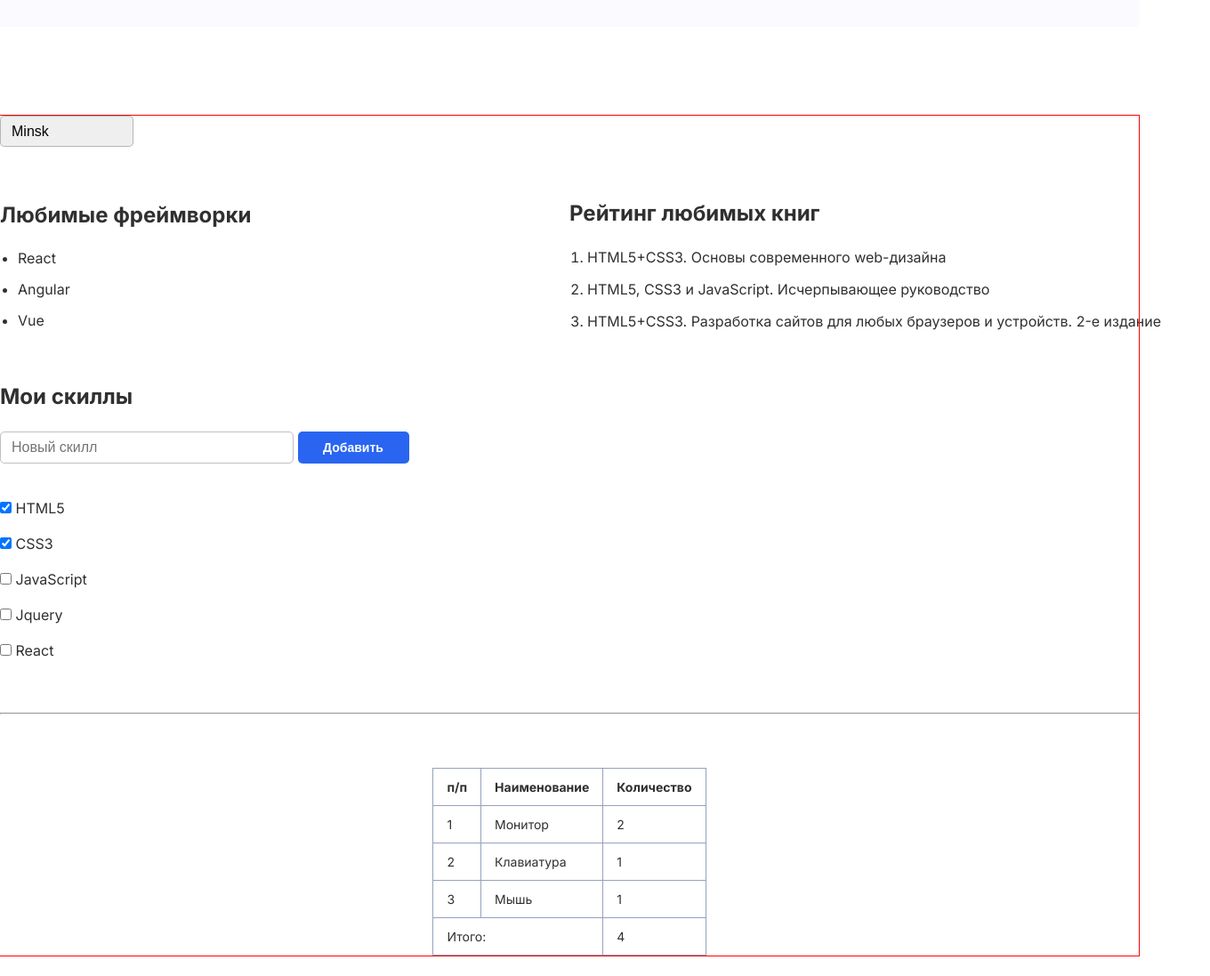
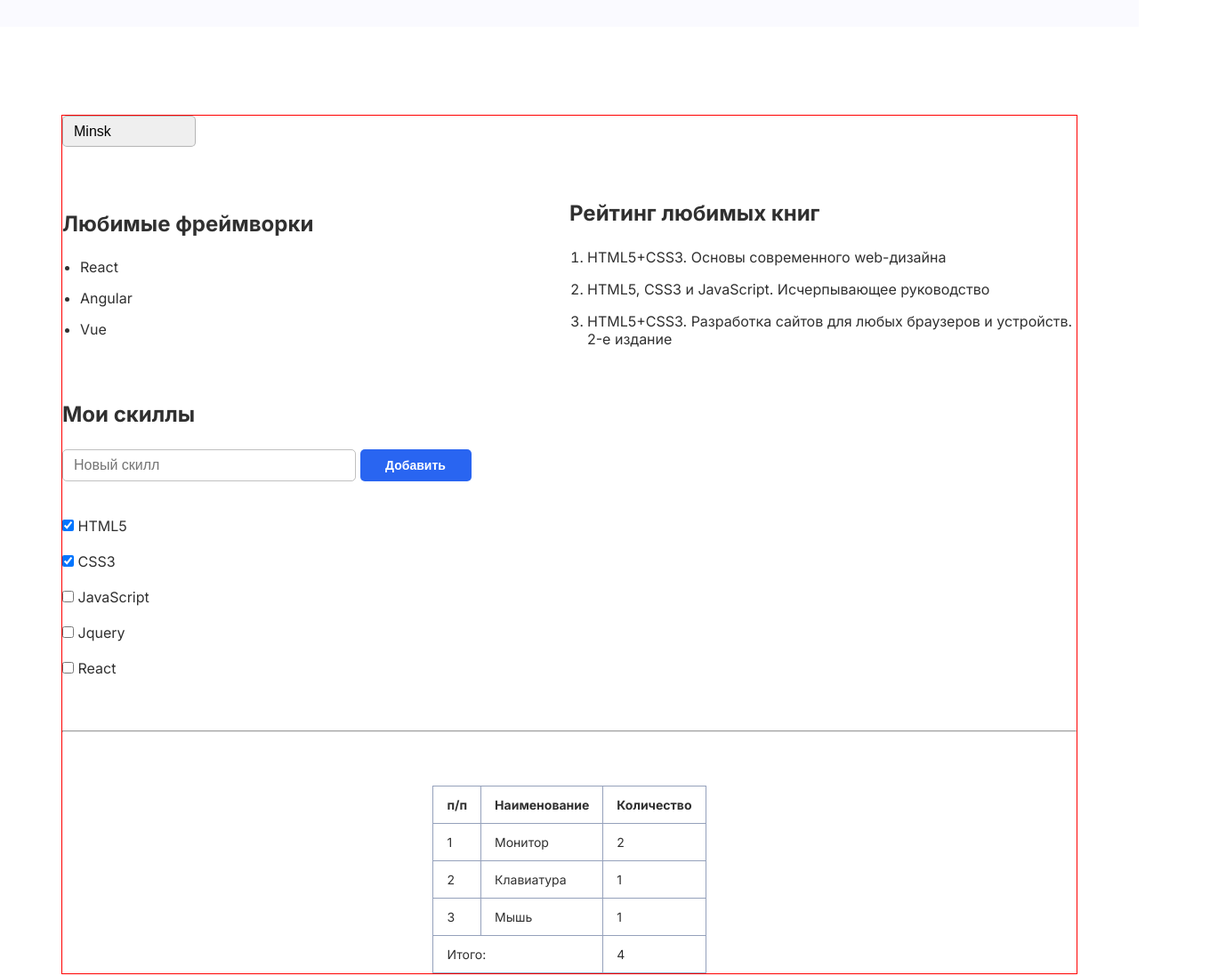
Before and after one commit to TatianaSh123/3-hw-with-auto-test-html-css-main, a plain HTML site: page index.html in a window 1280 px wide. Shown: the part 840-1937 px from the top of the page at 89% size, 1360 px wide, since content can reach past the window. Drawn offline with Linux system fonts and the light colour scheme.

Commit message:
fixed bag 1

```diff
--- a/style.css
+++ b/style.css
@@ -8,7 +8,7 @@
     outline: 1px solid red; /* чтобы контейнер был виден, в конце можно будет удалить это св-во */
     margin: 0 auto;
     width: 100%;
-    max-width: 1440px;
+    max-width: 1140px;
     /* 📍 Максимальная ширина для контейнера */
 }
 
@@ -73,8 +73,7 @@ header span {
 }
 
 .about-section .wrapper {
-    gap: 20px;
-
+    gap: 60px;
     /* 📍 Свойствa flexbox для отступов между элементами select, .info-wrapper и .skills-wrapper  */
 }
 
@@ -154,7 +153,7 @@ border: 1px solid rgb(41, 101, 241);
     font-size: 16px;
     padding-left: 20px;
     width: 100%;
-    min-width: 720px;
+    min-width: 570px;
 }
 
 .label {
```
